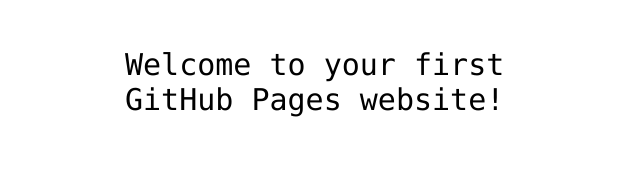
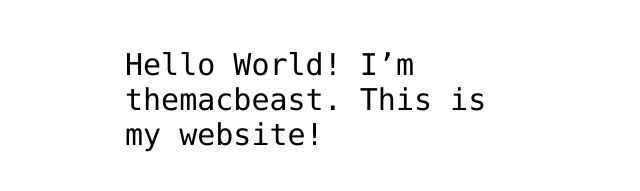
Before and after one commit to themacbeast/hello-world, a plain HTML site: page index.html in a window 1280 px wide. Shown: the part 341-532 px from the top of the page, without its empty margins (315-955 px from the left). Drawn offline with Linux system fonts and the light colour scheme.

Commit message:
added template

```diff
--- a/index.html
+++ b/index.html
@@ -12,7 +12,7 @@
 <img src="https://octodex.github.com/images/daftpunktocat-thomas.gif" id="octocat" alt="octocat-gif" />
 
 <!-- Change this code here by copy and pasting your template on line 15 -->
-<p>Welcome to your first GitHub Pages website!</p>
+<p>Hello World! I’m themacbeast. This is my website!</p>
 
 </body>
 </html>
```
